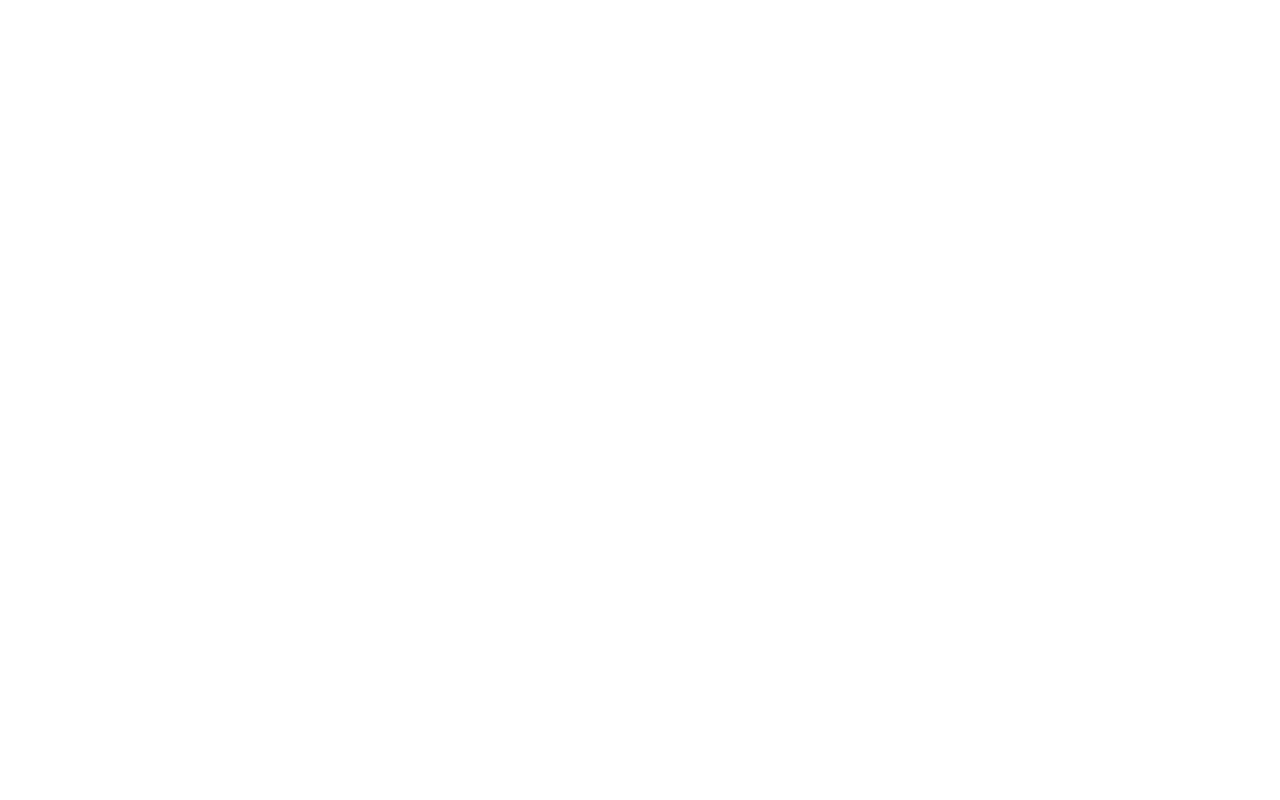
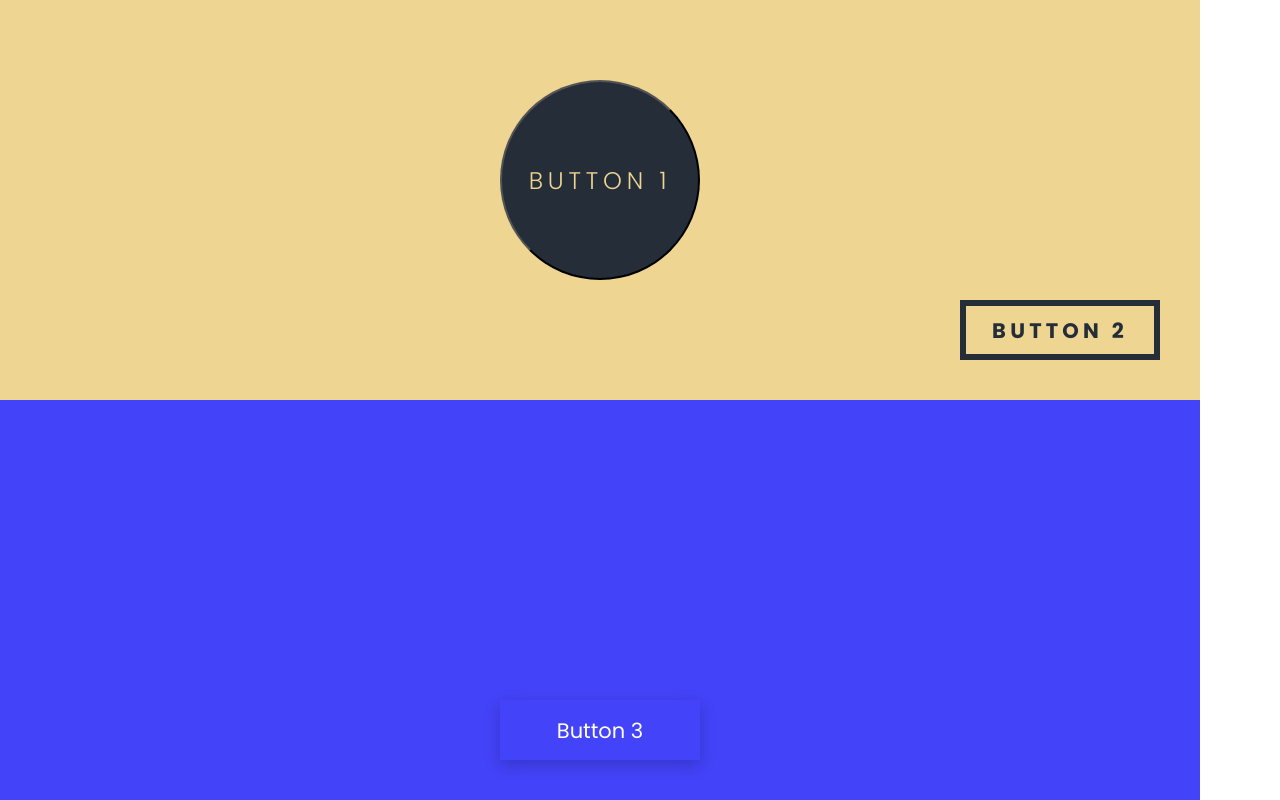
Before and after one commit to HegedusAlexandra/sitebuild-exam-ms1, a plain HTML site: page frontend/index.html in a window 1280 px wide. Drawn offline with Linux system fonts and the light colour scheme.

Commit message:
finished

```diff
--- a/frontend/index.html
+++ b/frontend/index.html
@@ -5,8 +5,22 @@
 	<meta http-equiv="X-UA-Compatible" content="IE=edge">
 	<meta name="viewport" content="width=device-width, initial-scale=1.0">
 	<title>This is FRONTEND</title>
+	<link rel="stylesheet" href="style.css" >
+
+	<link rel="preconnect" href="https://fonts.googleapis.com">
+<link rel="preconnect" href="https://fonts.gstatic.com" crossorigin>
+<link href="https://fonts.googleapis.com/css2?family=Poppins:wght@300;400;700&display=swap" rel="stylesheet">
 </head>
 <body>
 	<div id="root"></div>
+
+	<section id="upperSection">
+		<div id="c1">
+		<button id="circleButton">button 1</button>
+		</div><div id="c2">
+		<button id="middleButton">button 2</button>
+		</div>
+	</section>
+	<section id="lowerSection"><button id="bottomButton">Button 3</button></section>
 </body>
 </html>
--- /dev/null
+++ b/frontend/style.css
@@ -0,0 +1,95 @@
+
+
+body {
+    margin: 0%;
+}
+
+#upperSection {
+     display: flex;
+     align-items: center;
+     justify-content: center;
+    flex-direction: column;
+
+    background-color: #efd592;
+    width: 100%;
+    max-width: 1200px;
+    height: 50vh;
+}
+
+#lowerSection {
+    display: flex;
+
+    align-items: flex-end;
+    justify-content: center;
+
+    background-color: #4343f9;
+    width: 100%;
+    max-width: 1200px;
+    height:50vh;
+
+}
+#c1 {
+    display: flex;
+    justify-content: center;
+    align-items: flex-end;
+
+    width: 1200px;
+    height: 35vh;
+
+}
+#circleButton {
+
+
+    width: 200px;
+    height: 200px;
+    border-radius: 50%;
+    background-color: #242d38;
+
+    text-transform: uppercase;
+    font-size: 24px;
+    letter-spacing: 0.2em;
+    color: #efd592;
+    font-weight: lighter;
+    font-family: 'Poppins', sans-serif;
+}
+#c2 {
+    max-width: 1200px;
+    width: 100%;
+    height: 15vh;
+
+    display: flex;
+    align-items: flex-end;
+    justify-content: flex-end;
+}
+#middleButton {
+
+    width: 200px;
+    height: 60px;
+    background-color: #efd592;
+    border: 6px solid #242d38;
+    margin: 40px;
+
+    font-family: 'Poppins', sans-serif;
+    letter-spacing: 0.2em;
+    font-weight: bold;
+    font-size: 21px;
+    color: #242d38;
+    text-transform: uppercase;
+
+}
+
+#bottomButton {
+    width: 200px;
+    height: 60px;
+    margin-bottom: 40px;
+    background-color: #4343f9;
+
+    font-family: 'Poppins', sans-serif;
+    font-weight: regular;
+    font-size: 21px;
+    color: #fff;
+    border: 0;
+    box-shadow: rgba(0, 0, 0, 0.2) 0px 5px 15px;
+
+
+}
```
